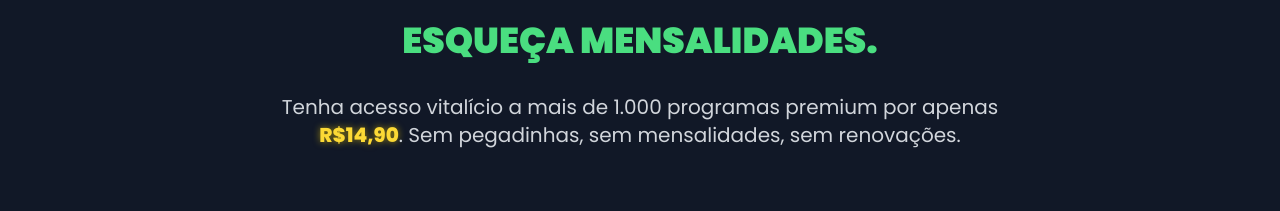
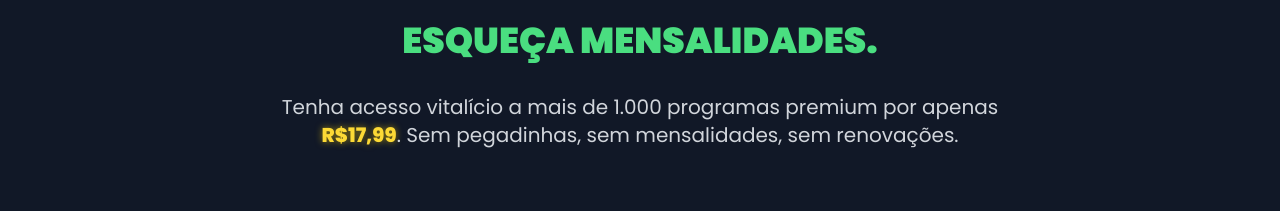
Before and after one commit to sandro117/informatica-17-90, a React (Vite) app: page / in a window 1280 px wide. Shown: the part 1349-1560 px from the top of the page. Built offline with nearby package versions, Linux system fonts and the light colour scheme.

Commit message:
Update Benefits.tsx

```diff
--- a/src/components/Benefits.tsx
+++ b/src/components/Benefits.tsx
@@ -74,7 +74,7 @@ const Benefits = () => {
         </h3>
         <p className="text-xl text-gray-300 max-w-3xl mx-auto mb-16">
           Tenha acesso vitalício a mais de 1.000 programas premium por apenas{" "}
-          <span className="glow-text">R$14,90</span>.
+          <span className="glow-text">R$17,99</span>.
           Sem pegadinhas, sem mensalidades, sem renovações.
         </p>
 
```
